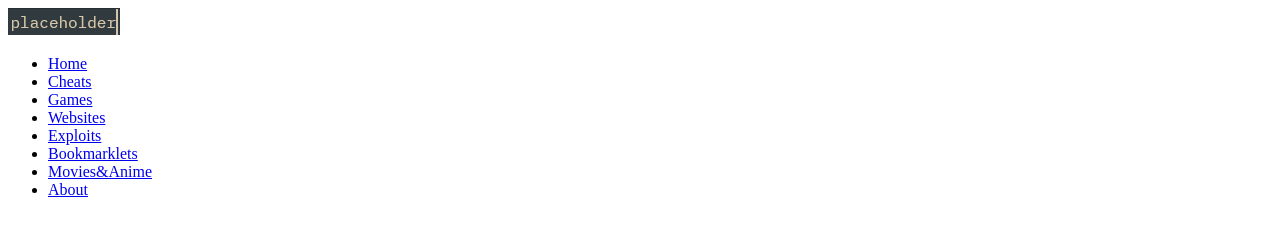
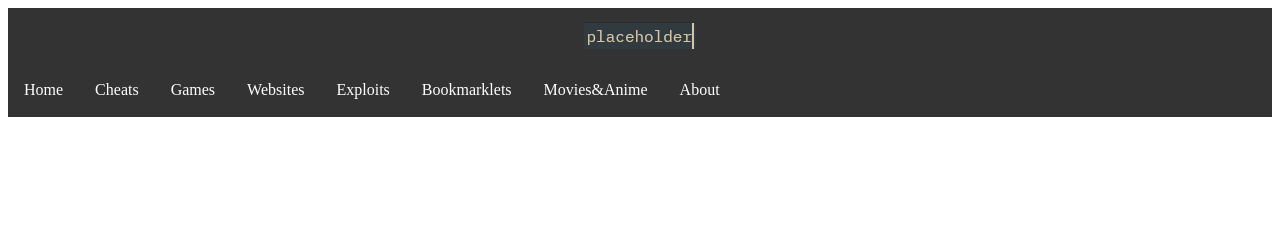
Before and after one commit to wea-f/ByePassHub, a plain HTML site: page index.html in a window 1280 px wide. Drawn offline with Linux system fonts and the light colour scheme.

Commit message:
Finish basic navbar layout

```diff
--- a/index.html
+++ b/index.html
@@ -4,15 +4,16 @@
         <meta charset="UTF-8" />
         <meta name="viewport" content="width=device-width, initial-scale=1.0" />
         <title>ByePassHub</title>
+        <link rel="stylesheet" href="/public/style.css" />
     </head>
     <body>
         <nav>
-            <div>
+            <div class="logo">
                 <a href="/"
                     ><img
                         src="/images/logo.png"
                         alt="ByePassHub logo"
-                        class="logo"
+                        class="logomg"
                 /></a>
             </div>
             <ul class="navlist">
--- a/public/style.css
+++ b/public/style.css
@@ -0,0 +1,40 @@
+.navlist {
+    list-style-type: none;
+    margin: 0;
+    padding: 0;
+    overflow: hidden;
+    background-color: #333;
+    display: inline-block;
+}
+
+.navlink {
+    display: block;
+    color: white;
+    text-align: center;
+    padding: 14px 16px;
+    text-decoration: none;
+}
+
+.navlink:hover,
+.logo:hover {
+    background-color: #111;
+}
+
+nav {
+    display: block;
+    background-color: #333;
+    margin: auto;
+    width: 100%;
+}
+
+li {
+    float: left;
+}
+
+.logo {
+    display: block;
+    color: white;
+    text-align: center;
+    padding: 14px 16px;
+    text-decoration: none;
+}
```
